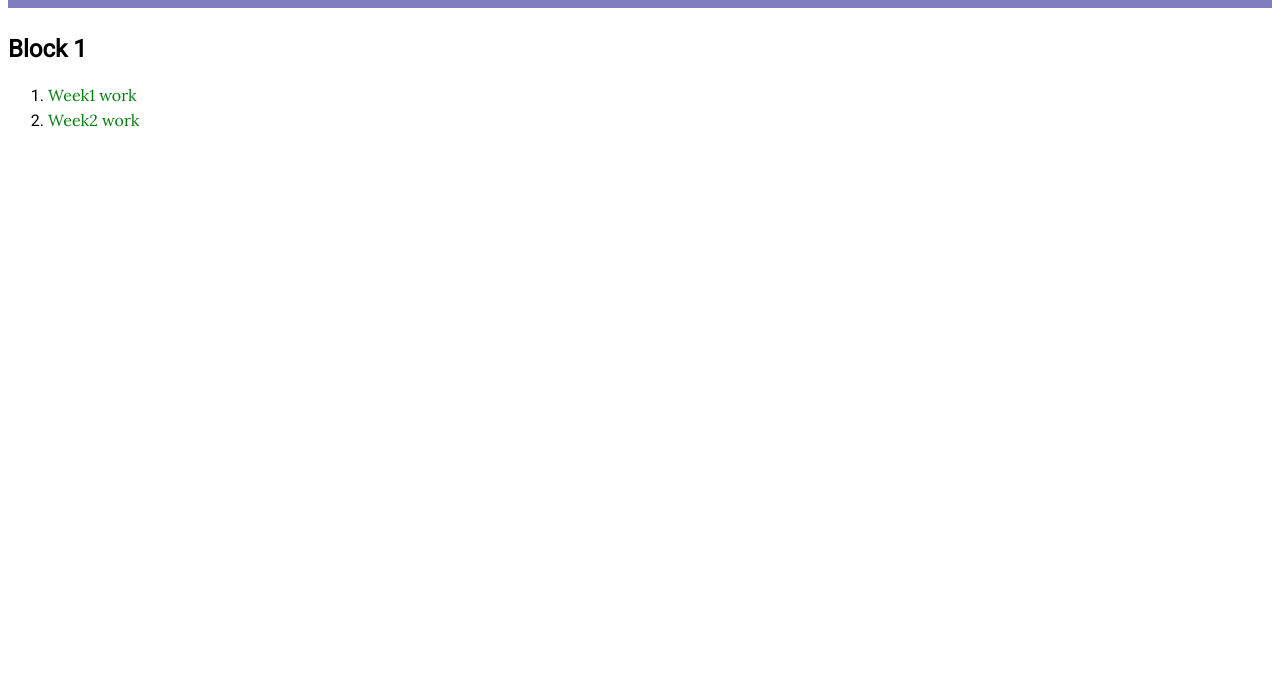
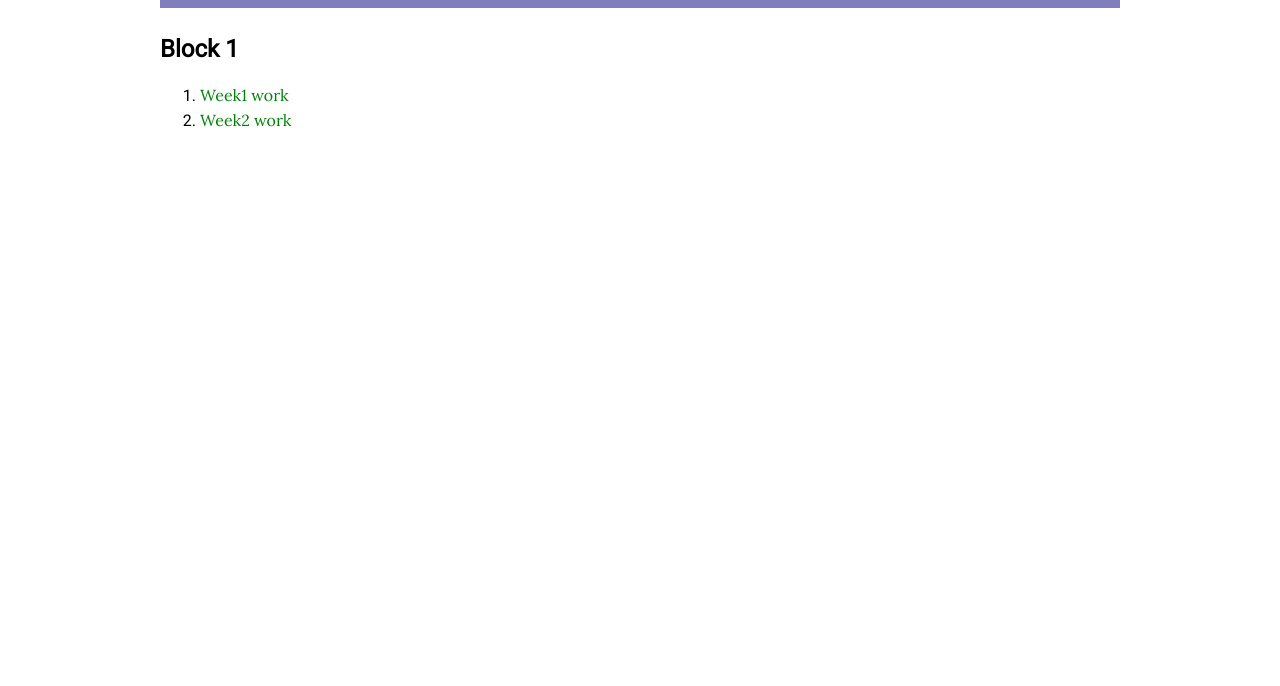
Before and after one commit to tsukasamuto55/WDD-330, a plain HTML site: page index.html in a window 1280 px wide. Shown: the part 114-800 px from the top of the page. Drawn offline with Linux system fonts and the light colour scheme.

Commit message:
Updated CSS fo index page

```diff
--- a/style.css
+++ b/style.css
@@ -12,6 +12,9 @@
 
 body {
   font-family: var(--ff-heading);
+  max-width: 60em;
+
+  margin: 0 auto;
 }
 
 header h1 {
```
